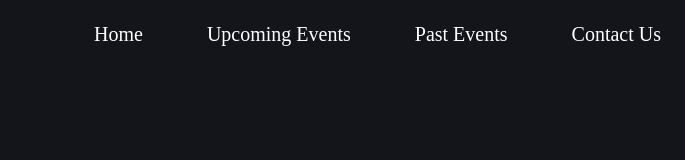
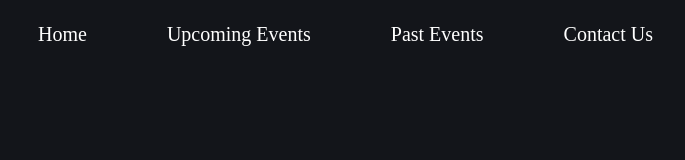
Before and after one commit to admin-dts/dts-website, an Astro site in the folder website/: page / in a window 1280 px wide. Shown: the whole page, without its empty margins (595-1280 px from the left). Built offline with nearby package versions, Linux system fonts and the light colour scheme; Astro itself is replaced by a stand-in of ours; a web font is replaced by a local one.

Commit message:
added extra x-padding to nav-item hover

```diff
--- a/website/src/components/Navbar.astro
+++ b/website/src/components/Navbar.astro
@@ -1,14 +1,14 @@
 <div class='nav-wrapper flex justify-between p-4'>
   <div class='logo-wrapper w-1 h-1'></div>
   <div class='link-wrapper flex flex-row space-x-12 font-mohave text-xl'>
-    <div class='nav-item px-2 py-1 rounded-md hover:bg-violet-600'>Home</div>
-    <div class='nav-item px-2 py-1 rounded-md hover:bg-violet-600'>
+    <div class='nav-item px-4 py-1 rounded-md hover:bg-violet-600'>Home</div>
+    <div class='nav-item px-4 py-1 rounded-md hover:bg-violet-600'>
       Upcoming Events
     </div>
-    <div class='nav-item px-2 py-1 rounded-md hover:bg-violet-600'>
+    <div class='nav-item px-4 py-1 rounded-md hover:bg-violet-600'>
       Past Events
     </div>
-    <div class='nav-item px-2 py-1 rounded-md hover:bg-violet-600'>
+    <div class='nav-item px-4 py-1 rounded-md hover:bg-violet-600'>
       Contact Us
     </div>
   </div>
```
